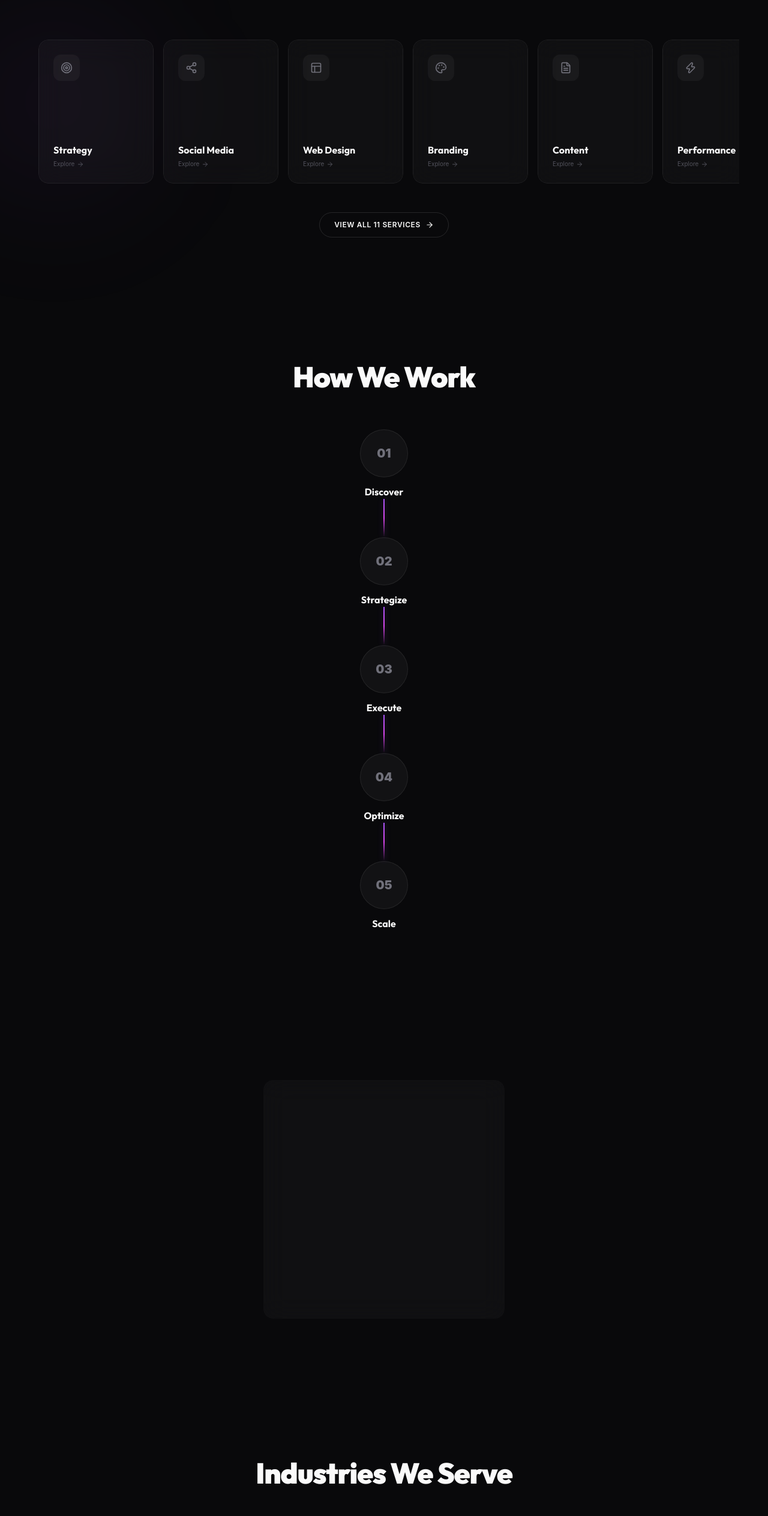
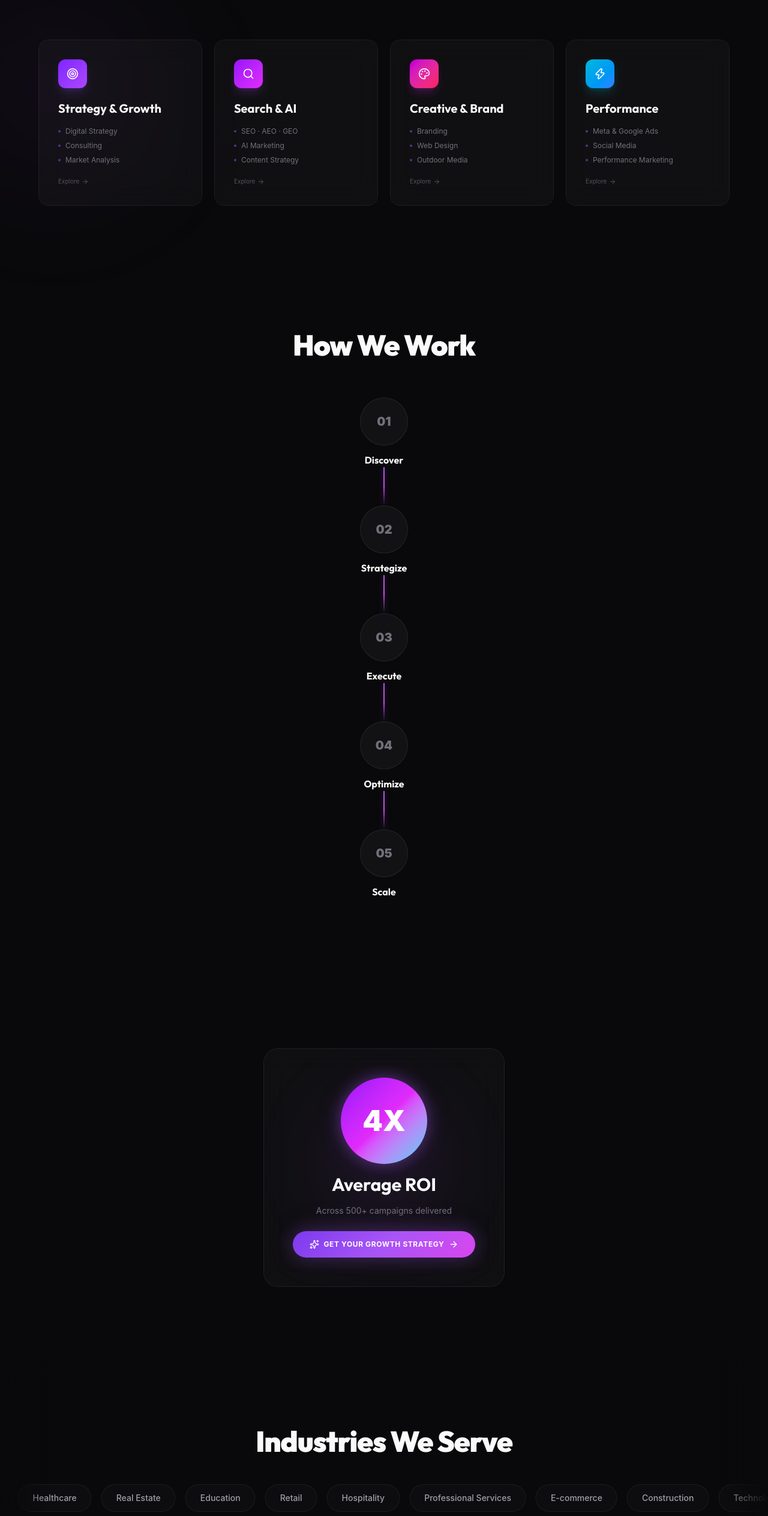
Before and after one commit to valanarasan/hiranmaye, a React (Vite) app: page / in a window 1280 px wide. Shown: the part 1610-4138 px from the top of the page at 60% size. Built offline with nearby package versions, Linux system fonts and the light colour scheme.

Commit message:
[Tech] [Valan] Refactor. reduce landing page contents.

```diff
--- a/src/index.css
+++ b/src/index.css
@@ -237,6 +237,16 @@ h1, h2, h3, h4, h5, h6 {
   50% { box-shadow: 0 0 30px rgba(168, 85, 247, 0.5), 0 0 60px rgba(168, 85, 247, 0.2); }
 }
 
+@keyframes marqueeLeft {
+  0% { transform: translateX(0); }
+  100% { transform: translateX(-50%); }
+}
+
+@keyframes marqueeRight {
+  0% { transform: translateX(-50%); }
+  100% { transform: translateX(0); }
+}
+
 .animate-float-slow { animation: floatSlow 6s ease-in-out infinite; }
 .animate-float-gentle { animation: floatGentle 8s ease-in-out infinite; }
 .animate-pulse-glow { animation: pulseGlow 5s ease-in-out infinite; }
@@ -245,6 +255,10 @@ h1, h2, h3, h4, h5, h6 {
 .animate-fade-in { animation: fadeIn 0.5s ease-out forwards; }
 .animate-scale-in { animation: scaleIn 0.5s ease-out forwards; }
 .animate-neon-pulse { animation: neonPulse 3s ease-in-out infinite; }
+.animate-marquee-left { animation: marqueeLeft 30s linear infinite; }
+.animate-marquee-right { animation: marqueeRight 30s linear infinite; }
+.animate-marquee-left:hover,
+.animate-marquee-right:hover { animation-play-state: paused; }
 
 /* Scroll Reveal — elements start hidden, appear on intersection */
 .reveal {
--- a/src/pages/HomePage.jsx
+++ b/src/pages/HomePage.jsx
@@ -1,30 +1,12 @@
 import React from 'react';
-import { ArrowRight, Target, TrendingUp, Cpu, Palette, Search, Share2, Layout, Zap, Bot, Briefcase, Layers, FileText } from 'lucide-react';
-import { companyDetails, processSteps, servicesData, industriesServed } from '../data/siteData';
+import { ArrowRight, Target, Palette, Search, Zap } from 'lucide-react';
+import { companyDetails, processSteps, industriesServed } from '../data/siteData';
 import Hero3DCanvas from '../components/Hero3DCanvas';
 import Tilt3DCard from '../components/Tilt3DCard';
 import Process3DPipeline from '../components/Process3DPipeline';
 import ROICalculator3D from '../components/ROICalculator3D';
-import Industry3DGrid from '../components/Industry3DGrid';
 
-const iconComponents = {
-  Target, TrendingUp, Cpu, Palette, Search, Share2, Layout, Zap, Bot, Briefcase, Layers, FileText
-};
 
-// Short service labels for the minimal card grid
-const serviceShortLabels = {
-  'digital-strategy': { label: 'Strategy', icon: 'Target' },
-  'social-media': { label: 'Social Media', icon: 'Share2' },
-  'web-development': { label: 'Web Design', icon: 'Layout' },
-  'branding-design': { label: 'Branding', icon: 'Palette' },
-  'content-marketing': { label: 'Content', icon: 'FileText' },
-  'performance-marketing': { label: 'Performance', icon: 'Zap' },
-  'ai-marketing': { label: 'AI Marketing', icon: 'Bot' },
-  'seo-aeo-geo': { label: 'SEO · AEO · GEO', icon: 'Search' },
-  'meta-google-ads': { label: 'Paid Ads', icon: 'Target' },
-  'business-consulting': { label: 'Consulting', icon: 'Briefcase' },
-  'outdoor-branding': { label: 'Outdoor', icon: 'Layers' }
-};
 
 export default function HomePage({ setActivePage, onOpenConsultation }) {
   return (
@@ -105,7 +87,7 @@ export default function HomePage({ setActivePage, onOpenConsultation }) {
       </section>
 
       {/* ============================================
-          3. SERVICES — Horizontal scrolling cards
+          3. SERVICES — 4 Pillar Cards
           ============================================ */}
       <section className="py-20 sm:py-28 px-4 sm:px-8 lg:px-16 relative">
         <div className="glow-accent -left-40 top-1/2 -translate-y-1/2" />
@@ -116,44 +98,73 @@ export default function HomePage({ setActivePage, onOpenConsultation }) {
           </h2>
         </div>
 
-        <div className="reveal overflow-x-auto scrollbar-none pb-4 -mx-4 px-4">
-          <div className="stagger-children flex space-x-4 min-w-max">
-            {servicesData.slice(0, 8).map((srv) => {
-              const shortInfo = serviceShortLabels[srv.id] || { label: srv.title, icon: 'Target' };
-              const IconComp = iconComponents[shortInfo.icon] || Target;
+        <div className="stagger-children grid grid-cols-1 sm:grid-cols-2 lg:grid-cols-4 gap-4 sm:gap-5 max-w-6xl mx-auto">
+          {[
+            {
+              title: 'Strategy & Growth',
+              icon: Target,
+              gradient: 'from-violet-600 to-purple-500',
+              shadowColor: 'shadow-violet-500/20',
+              services: ['Digital Strategy', 'Consulting', 'Market Analysis']
+            },
+            {
+              title: 'Search & AI',
+              icon: Search,
+              gradient: 'from-purple-600 to-fuchsia-500',
+              shadowColor: 'shadow-purple-500/20',
+              services: ['SEO · AEO · GEO', 'AI Marketing', 'Content Strategy']
+            },
+            {
+              title: 'Creative & Brand',
+              icon: Palette,
+              gradient: 'from-fuchsia-600 to-rose-500',
+              shadowColor: 'shadow-fuchsia-500/20',
+              services: ['Branding', 'Web Design', 'Outdoor Media']
+            },
+            {
+              title: 'Performance',
+              icon: Zap,
+              gradient: 'from-cyan-500 to-blue-500',
+              shadowColor: 'shadow-cyan-500/20',
+              services: ['Meta & Google Ads', 'Social Media', 'Performance Marketing']
+            }
+          ].map((pillar) => {
+            const IconComp = pillar.icon;
             return (
-                <Tilt3DCard key={srv.id} maxTilt={10}>
+              <Tilt3DCard key={pillar.title} maxTilt={8}>
                 <div
                   onClick={() => { setActivePage('services'); window.scrollTo({ top: 0, behavior: 'smooth' }); }}
-                    className="w-40 sm:w-48 h-52 sm:h-60 rounded-2xl glass-dark glass-dark-hover border-white/[0.04] p-5 sm:p-6 flex flex-col justify-between cursor-pointer group"
+                  className="glass-dark glass-dark-hover rounded-2xl p-6 sm:p-8 border-white/[0.04] cursor-pointer group h-full flex flex-col"
                 >
-                    <div className="w-11 h-11 rounded-xl bg-white/[0.04] text-zinc-500 flex items-center justify-center group-hover:bg-purple-500/20 group-hover:text-purple-400 transition-all">
-                      <IconComp className="w-5 h-5" />
+                  {/* Icon with gradient bg */}
+                  <div className={`w-12 h-12 rounded-xl bg-gradient-to-br ${pillar.gradient} flex items-center justify-center mb-5 shadow-lg ${pillar.shadowColor} group-hover:scale-110 transition-transform`}>
+                    <IconComp className="w-5 h-5 text-white" />
                   </div>
-                    <div>
-                      <h3 className="text-sm sm:text-base font-bold text-white group-hover:text-purple-300 transition-colors">
-                        {shortInfo.label}
+
+                  {/* Title */}
+                  <h3 className="text-lg sm:text-xl font-bold text-white mb-4 group-hover:text-purple-200 transition-colors">
+                    {pillar.title}
                   </h3>
-                      <div className="flex items-center space-x-1 text-[10px] text-zinc-600 mt-1 group-hover:text-purple-400/60 transition-colors">
+
+                  {/* Sub-services list */}
+                  <ul className="space-y-2 flex-grow">
+                    {pillar.services.map(s => (
+                      <li key={s} className="text-xs text-zinc-500 group-hover:text-zinc-400 transition-colors flex items-center space-x-2">
+                        <span className="w-1 h-1 rounded-full bg-purple-500/50 shrink-0" />
+                        <span>{s}</span>
+                      </li>
+                    ))}
+                  </ul>
+
+                  {/* Arrow */}
+                  <div className="flex items-center space-x-1 text-[10px] text-zinc-600 mt-5 group-hover:text-purple-400 transition-colors">
                     <span>Explore</span>
-                        <ArrowRight className="w-3 h-3 group-hover:translate-x-1 transition-transform" />
-                      </div>
+                    <ArrowRight className="w-3 h-3 group-hover:translate-x-1.5 transition-transform" />
                   </div>
                 </div>
               </Tilt3DCard>
             );
           })}
-          </div>
-        </div>
-
-        <div className="reveal text-center mt-8">
-          <button
-            onClick={() => { setActivePage('services'); window.scrollTo({ top: 0, behavior: 'smooth' }); }}
-            className="btn-ghost px-6 py-3 text-xs uppercase tracking-wider font-medium inline-flex items-center space-x-2"
-          >
-            <span>View All 11 Services</span>
-            <ArrowRight className="w-3.5 h-3.5" />
-          </button>
         </div>
       </section>
 
@@ -181,17 +192,46 @@ export default function HomePage({ setActivePage, onOpenConsultation }) {
       </section>
 
       {/* ============================================
-          6. INDUSTRIES — Icon grid
+          6. INDUSTRIES — Auto-scrolling marquee
           ============================================ */}
-      <section className="py-20 sm:py-28 px-4 sm:px-8 lg:px-16 relative">
-        <div className="reveal text-center mb-12">
+      <section className="py-20 sm:py-28 relative overflow-hidden">
+        <div className="reveal text-center mb-12 px-4 sm:px-8">
           <h2 className="text-3xl sm:text-5xl font-black text-white tracking-tight">
             Industries We Serve
           </h2>
         </div>
-        <div className="reveal">
-          <Industry3DGrid industries={industriesServed} />
+
+        {/* Marquee Row 1 — scrolls left */}
+        <div className="relative mb-4">
+          <div className="flex animate-marquee-left">
+            {[...industriesServed, ...industriesServed].map((ind, idx) => (
+              <div
+                key={`r1-${idx}`}
+                className="shrink-0 mx-2 px-6 py-3 rounded-full border border-white/[0.06] bg-white/[0.02] text-sm font-medium text-zinc-400 hover:text-white hover:border-purple-500/40 hover:bg-purple-500/10 transition-all duration-300 cursor-default whitespace-nowrap"
+              >
+                {ind.name}
               </div>
+            ))}
+          </div>
+        </div>
+
+        {/* Marquee Row 2 — scrolls right */}
+        <div className="relative">
+          <div className="flex animate-marquee-right">
+            {[...industriesServed.slice().reverse(), ...industriesServed.slice().reverse()].map((ind, idx) => (
+              <div
+                key={`r2-${idx}`}
+                className="shrink-0 mx-2 px-6 py-3 rounded-full border border-white/[0.06] bg-white/[0.02] text-sm font-medium text-zinc-400 hover:text-white hover:border-fuchsia-500/40 hover:bg-fuchsia-500/10 transition-all duration-300 cursor-default whitespace-nowrap"
+              >
+                {ind.name}
+              </div>
+            ))}
+          </div>
+        </div>
+
+        {/* Edge fades */}
+        <div className="absolute inset-y-0 left-0 w-20 bg-gradient-to-r from-[#09090B] to-transparent z-10 pointer-events-none" />
+        <div className="absolute inset-y-0 right-0 w-20 bg-gradient-to-l from-[#09090B] to-transparent z-10 pointer-events-none" />
       </section>
 
       {/* ============================================
```
Lines whose indentation alone changed are shown as unchanged.
